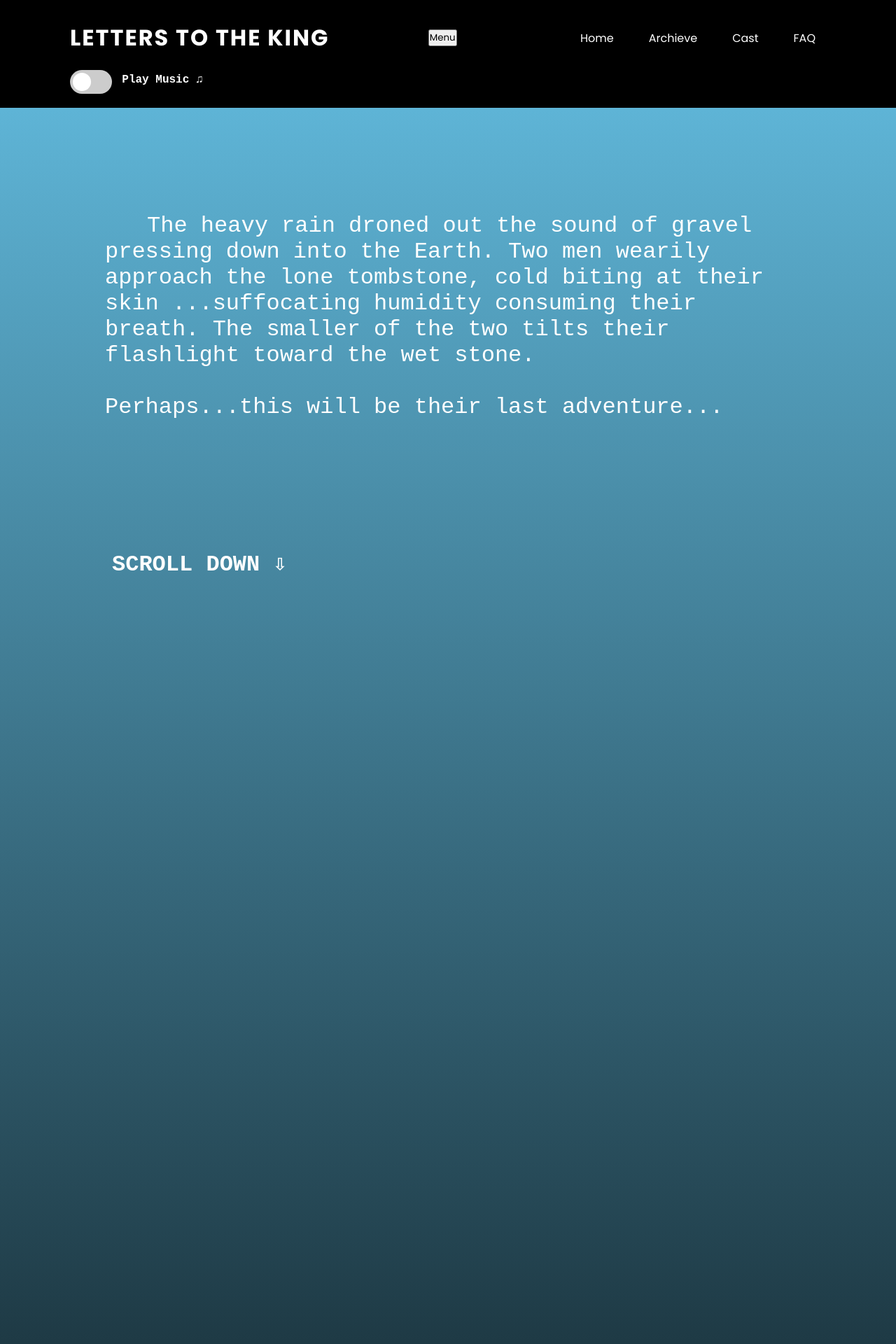
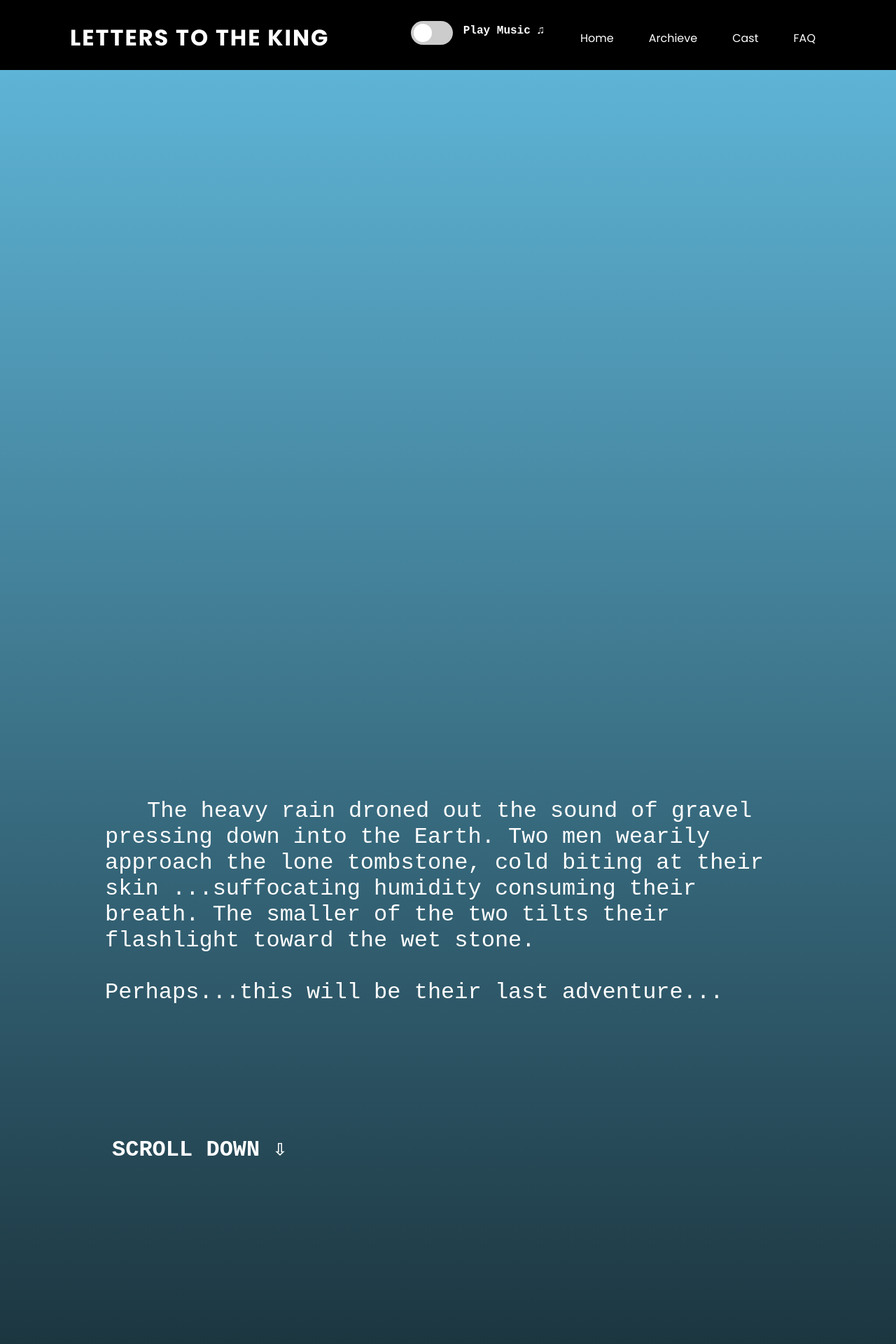
Before and after one commit to Robosalty/Robosalty.github.io, a PHP site: page /prologue.html in a window 1280 px wide. Shown: the top 1920 px of the page at 70% size. Run offline with PHP 8.4, Linux system fonts and the light colour scheme.

Commit message:
in correct episode css

```diff
--- a/PROLOGUE/episode.css
+++ b/PROLOGUE/episode.css
@@ -43,6 +43,7 @@ header .logo{
   text-transform: uppercase;
   letter-spacing: 2px;
 }
+
 
 header u1{
   display: flex;
@@ -129,7 +130,7 @@ section{
     width: 60px;
     height: 34px;
     margin-left: 100px;
-    margin-bottom: 20px;
+    margin-bottom: 5%;
   }
 
   .switch input {
@@ -213,6 +214,7 @@ b{
 }
 
 
+
 @media (max-width: 60em){
   header .logo{
      margin: 1.5rem;
@@ -226,7 +228,7 @@ b{
 }
 
 @media (max-width: 60em){
-  .primary-navigation{
+   .primary-navigation{
          --gap: 2em;
 
          position: fixed;
--- a/prologue.html
+++ b/prologue.html
@@ -4,7 +4,7 @@
         <!--                             Header Code                                     -->
         <!--------------------------------------------------------------------------------->
         <head>
-            <link rel="stylesheet" type="text/css" href="TESTCHAPTER\episode.css">
+            <link rel="stylesheet" type="text/css" href="PROLOGUE/episode.css">
             <link rel="icon" type="image/x-icon" href="favicon.ico">
             <script src="TOC/toc.js" defer></script>
 
@@ -17,7 +17,26 @@
 
             <header>
                 <a href="index.html" class= "logo">Letters to the King</a>
+                    <!--------------------------------------------------------------------------------->
+                    <!--                                   Music                                     -->
+                    <!--------------------------------------------------------------------------------->
+                    <div>
+                        <label class="switch">
 
+                           <div id="audio">
+
+                           <audio id="myAudio" src="PROLOGUE\music\enigmatic.mp3" preload="auto"></audio>
+                           <input type="checkbox" value="sound" onclick="togglePlay()">
+                           <span class="slider round"></span>
+
+                           </div>
+
+                         </label>
+
+                           <script src="TESTCHAPTER\episode.js"></script>
+
+                           <b>Play Music ♫</b>
+                       </div>
 
                 <button class="mobile-nav-toggle"
                     aria-controls = "primary navigation" aria-expanded= "false">
@@ -25,7 +44,7 @@
                 </button>
 
                 <nav>
-                <u1 id="primary-navigation" class="primary-navigation flex"
+                <u1 id="primary-navigation" class="primary-navigation"
                 data-visible="false">
 
                     <li>
@@ -46,26 +65,6 @@
                 </nav>
             </header>
 
-                    <!--------------------------------------------------------------------------------->
-                    <!--                                   Music                                     -->
-                    <!--------------------------------------------------------------------------------->
-                    <div>
-                     <label class="switch">
-
-                        <div id="audio">
-
-                        <audio id="myAudio" src="PROLOGUE\music\enigmatic.mp3" preload="auto"></audio>
-                        <input type="checkbox" value="sound" onclick="togglePlay()">
-                        <span class="slider round"></span>
-
-                        </div>
-
-                      </label>
-
-                        <script src="TESTCHAPTER\episode.js"></script>
-
-                        <b>Play Music ♫</b>
-                    </div>
                     <!--------------------------------------------------------------------------------->
                     <!--                               CONTENT                                       -->
                     <!--------------------------------------------------------------------------------->
```
